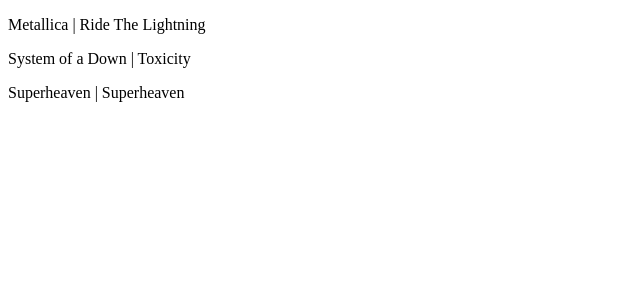
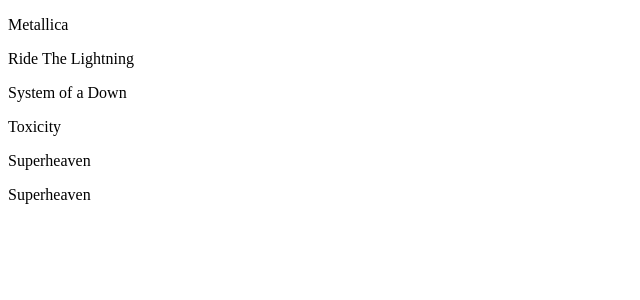
Before and after one commit to Blake131302/cs4900-EmberLights-WebDev, an Angular app: page / in a window 1280 px wide. Shown: the top 300 px of the page, without its empty margins (0-640 px from the left). Built offline with nearby package versions, Linux system fonts and the light colour scheme.

Commit message:
Seperated albumName and artistName for flex grid

```diff
--- a/src/app/albums/albums.html
+++ b/src/app/albums/albums.html
@@ -1,3 +1,14 @@
+
+<div class="albums">
 @for (album of rec_albums; track $index) {
-    <p>{{ album.artistName }} | {{ album.albumName }}</p>
+    <div class="artistName">
+        <p>{{ album.artistName }}</p>
+    </div>
+    <div class="albumName">
+        <p>{{ album.albumName }}</p>
+    </div>
+    <!-- <div class="album">
+        <p>{{ album.albumName }} | {{ album.artistName }}</p>
+    </div> -->
 }
+</div>
```
